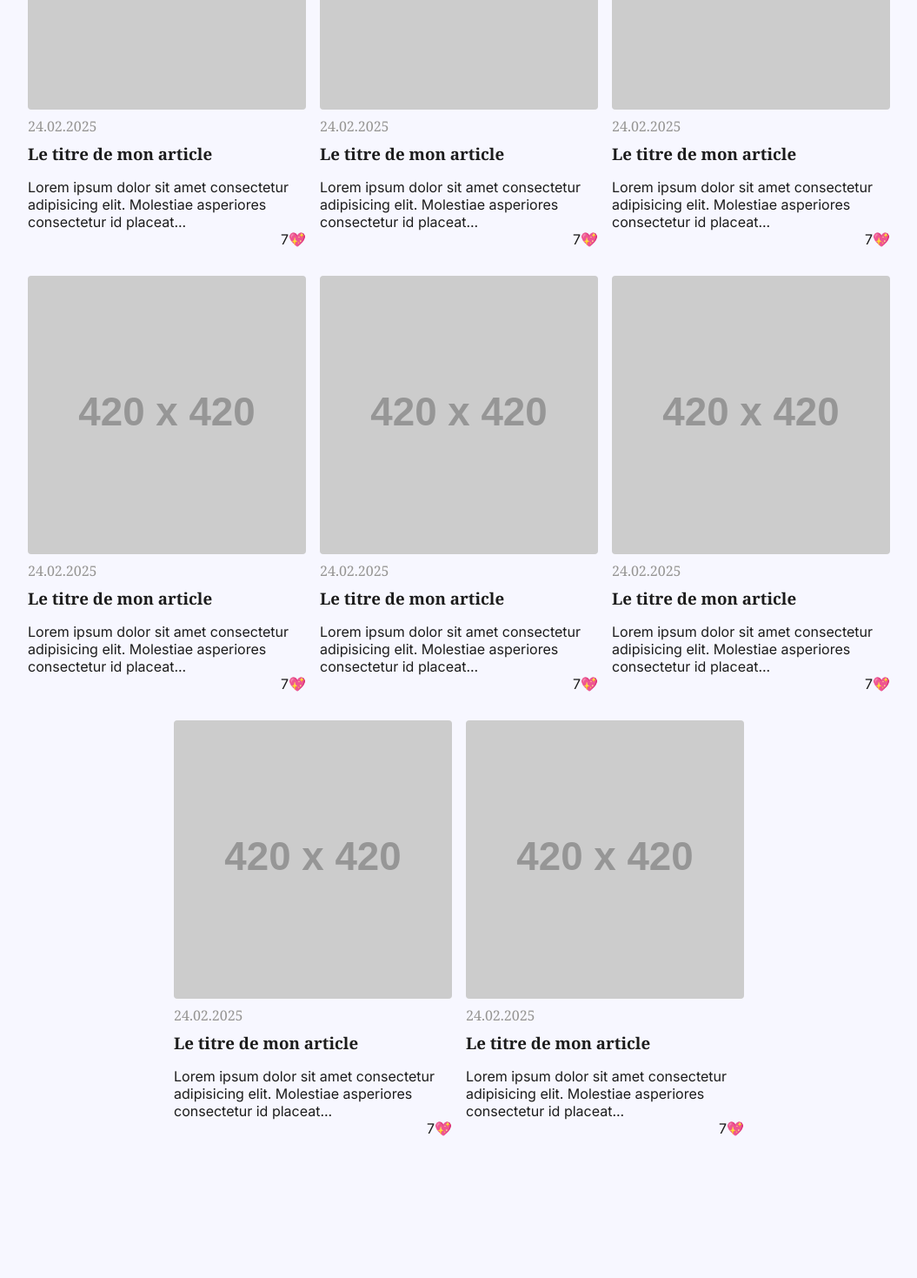
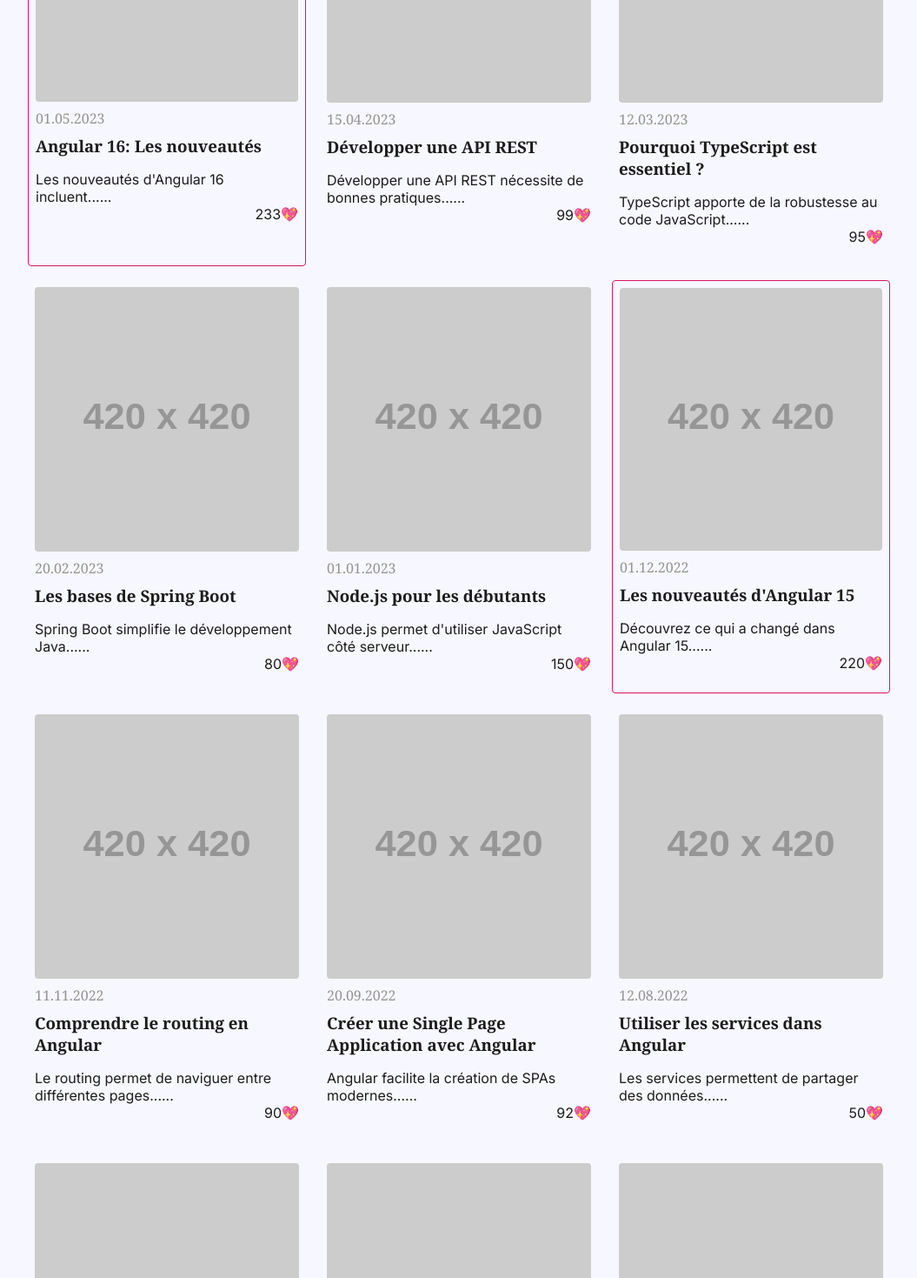
Before and after one commit to TeddyAgt/wild-blog, an Angular app: page / in a window 1280 px wide. Shown: the part 580-2049 px from the top of the page at 87% size, without its empty margins (112-1167 px from the left). Before the commit the page ends 1903 px from the top, so only its background shows below. Built offline with nearby package versions, Linux system fonts and the light colour scheme.

Commit message:
add conditionnal rendering for article list

```diff
--- a/src/app/components/article-list/article-list.component.html
+++ b/src/app/components/article-list/article-list.component.html
@@ -2,7 +2,9 @@
     <h2 class="section-title article-list-section__title">Articles populaires</h2>
 
     <ul class="article-list">
-        <li class="article-list__item">
+        @for (article of articles; track article.id) {
+        @if (article.isPublished) {
+        <li class="article-list__item" [ngClass]="{'article-list__item--popular': article.likeCount > 200}">
             <article class="article-thumbnail">
                 <img [src]="article.image" alt="" class="article-thumbnail__picture">
                 <p class="article-thumbnail__date">{{article.createdAt | date:'dd.MM.yyyy'}}</p>
@@ -11,68 +13,10 @@
                 <p class="article-thumbnail__likes">{{article.likeCount}}💖</p>
             </article>
         </li>
-        <li class="article-list__item">
-            <article class="article-thumbnail">
-                <img [src]="article.image" alt="" class="article-thumbnail__picture">
-                <p class="article-thumbnail__date">{{article.createdAt | date:'dd.MM.yyyy'}}</p>
-                <h3 class="article-thumbnail__title">{{article.title}}</h3>
-                <p class="article-thumbnail__extrait">{{article.content | slice:0:100}}...</p>
-                <p class="article-thumbnail__likes">{{article.likeCount}}💖</p>
-            </article>
-        </li>
-        <li class="article-list__item">
-            <article class="article-thumbnail">
-                <img [src]="article.image" alt="" class="article-thumbnail__picture">
-                <p class="article-thumbnail__date">{{article.createdAt | date:'dd.MM.yyyy'}}</p>
-                <h3 class="article-thumbnail__title">{{article.title}}</h3>
-                <p class="article-thumbnail__extrait">{{article.content | slice:0:100}}...</p>
-                <p class="article-thumbnail__likes">{{article.likeCount}}💖</p>
-            </article>
-        </li>
-        <li class="article-list__item">
-            <article class="article-thumbnail">
-                <img [src]="article.image" alt="" class="article-thumbnail__picture">
-                <p class="article-thumbnail__date">{{article.createdAt | date:'dd.MM.yyyy'}}</p>
-                <h3 class="article-thumbnail__title">{{article.title}}</h3>
-                <p class="article-thumbnail__extrait">{{article.content | slice:0:100}}...</p>
-                <p class="article-thumbnail__likes">{{article.likeCount}}💖</p>
-            </article>
-        </li>
-        <li class="article-list__item">
-            <article class="article-thumbnail">
-                <img [src]="article.image" alt="" class="article-thumbnail__picture">
-                <p class="article-thumbnail__date">{{article.createdAt | date:'dd.MM.yyyy'}}</p>
-                <h3 class="article-thumbnail__title">{{article.title}}</h3>
-                <p class="article-thumbnail__extrait">{{article.content | slice:0:100}}...</p>
-                <p class="article-thumbnail__likes">{{article.likeCount}}💖</p>
-            </article>
-        </li>
-        <li class="article-list__item">
-            <article class="article-thumbnail">
-                <img [src]="article.image" alt="" class="article-thumbnail__picture">
-                <p class="article-thumbnail__date">{{article.createdAt | date:'dd.MM.yyyy'}}</p>
-                <h3 class="article-thumbnail__title">{{article.title}}</h3>
-                <p class="article-thumbnail__extrait">{{article.content | slice:0:100}}...</p>
-                <p class="article-thumbnail__likes">{{article.likeCount}}💖</p>
-            </article>
-        </li>
-        <li class="article-list__item">
-            <article class="article-thumbnail">
-                <img [src]="article.image" alt="" class="article-thumbnail__picture">
-                <p class="article-thumbnail__date">{{article.createdAt | date:'dd.MM.yyyy'}}</p>
-                <h3 class="article-thumbnail__title">{{article.title}}</h3>
-                <p class="article-thumbnail__extrait">{{article.content | slice:0:100}}...</p>
-                <p class="article-thumbnail__likes">{{article.likeCount}}💖</p>
-            </article>
-        </li>
-        <li class="article-list__item">
-            <article class="article-thumbnail">
-                <img [src]="article.image" alt="" class="article-thumbnail__picture">
-                <p class="article-thumbnail__date">{{article.createdAt | date:'dd.MM.yyyy'}}</p>
-                <h3 class="article-thumbnail__title">{{article.title}}</h3>
-                <p class="article-thumbnail__extrait">{{article.content | slice:0:100}}...</p>
-                <p class="article-thumbnail__likes">{{article.likeCount}}💖</p>
-            </article>
-        </li>
+        }
+        } @empty {
+        <li class="article-list__item">Aucun article pour le moment...</li>
+        }
+
     </ul>
 </section>
--- a/src/app/components/article-list/article-list.component.scss
+++ b/src/app/components/article-list/article-list.component.scss
@@ -7,11 +7,17 @@
 
     &__item {
         max-width: 320px;
+        border-radius: 4px;
+
+        &--popular {
+            border: 1px solid var(--highlight);
+        }
     }
 }
 
 .article-thumbnail {
     margin-bottom: 16px;
+    padding: 8px;
 
     &__picture {
         max-width: 100%;
--- a/src/app/components/article-list/article-list.component.ts
+++ b/src/app/components/article-list/article-list.component.ts
@@ -1,22 +1,192 @@
-import { DatePipe, SlicePipe } from "@angular/common";
+import { DatePipe, NgClass, SlicePipe } from "@angular/common";
 import { Component } from "@angular/core";
 import Article from "../../models/article.model";
 
 @Component({
     selector: "article-list",
-    imports: [DatePipe, SlicePipe],
+    imports: [DatePipe, SlicePipe, NgClass],
     templateUrl: "./article-list.component.html",
     styleUrl: "./article-list.component.scss",
 })
 export class ArticleListComponent {
-    article: Article = {
-        title: "Le titre de mon article",
-        content:
-            "Lorem ipsum dolor sit amet consectetur adipisicing elit. Molestiae asperiores consectetur id placeat, reprehenderit officia quisquam, architecto laudantium officiis unde quo similique porro, sed ut totam deleniti cumque cum! Facilis cum beatae error id ex nihil aperiam! Sequi nulla beatae incidunt pariatur? Odio culpa porro similique fuga voluptatem quidem voluptatum explicabo illo vitae voluptates dolorem labore, sit quisquam doloribus, ea modi laboriosam earum, iste ducimus soluta blanditiis recusandae excepturi delectus. Explicabo, beatae dicta fugit aliquid doloribus itaque dignissimos quia. Laboriosam dolorum temporibus excepturi accusamus atque qui deserunt ab. Hic deleniti, error, molestias adipisci a nisi soluta voluptatibus consequatur eaque, neque optio quidem maiores non quaerat eos libero tempora iusto impedit vero aspernatur modi qui? Quidem ipsam tempore delectus quas dolorum.",
-        image: "https://placehold.co/420x420",
-        createdAt: new Date(),
-        isPublished: false,
-        likeCount: 7,
-        categoryName: "Angular",
-    };
+    articles: Article[] = [
+        {
+            id: 1,
+            title: "Angular 16: Les nouveautés",
+            content: "Les nouveautés d'Angular 16 incluent...",
+            createdAt: new Date("2023-05-01"),
+            image: "https://placehold.co/420x420",
+            likeCount: 233,
+            isPublished: true,
+            categoryName: "Angular",
+            isLiked: false,
+        },
+        {
+            id: 2,
+            title: "Développer une API REST",
+            content: "Développer une API REST nécessite de bonnes pratiques...",
+            createdAt: new Date("2023-04-15"),
+            image: "https://placehold.co/420x420",
+            likeCount: 99,
+            isPublished: true,
+            categoryName: "API",
+            isLiked: false,
+        },
+        {
+            id: 3,
+            title: "Pourquoi TypeScript est essentiel ?",
+            content:
+                "TypeScript apporte de la robustesse au code JavaScript...",
+            createdAt: new Date("2023-03-12"),
+            image: "https://placehold.co/420x420",
+            likeCount: 95,
+            isPublished: true,
+            categoryName: "JavaScript",
+            isLiked: false,
+        },
+        {
+            id: 4,
+            title: "Les bases de Spring Boot",
+            content: "Spring Boot simplifie le développement Java...",
+            createdAt: new Date("2023-02-20"),
+            image: "https://placehold.co/420x420",
+            likeCount: 80,
+            isPublished: true,
+            categoryName: "Spring",
+            isLiked: false,
+        },
+        {
+            id: 5,
+            title: "Introduction à RxJS",
+            content: "RxJS facilite la gestion des données asynchrones...",
+            createdAt: new Date("2023-01-15"),
+            image: "https://placehold.co/420x420",
+            likeCount: 65,
+            isPublished: false,
+            categoryName: "JavaScript",
+            isLiked: false,
+        },
+        {
+            id: 6,
+            title: "Node.js pour les débutants",
+            content: "Node.js permet d'utiliser JavaScript côté serveur...",
+            createdAt: new Date("2023-01-01"),
+            image: "https://placehold.co/420x420",
+            likeCount: 150,
+            isPublished: true,
+            categoryName: "JavaScript",
+            isLiked: false,
+        },
+        {
+            id: 7,
+            title: "Guide de démarrage avec MongoDB",
+            content: "MongoDB est une base de données NoSQL...",
+            createdAt: new Date("2023-03-05"),
+            image: "https://placehold.co/420x420",
+            likeCount: 45,
+            isPublished: false,
+            categoryName: "Base de données",
+            isLiked: false,
+        },
+        {
+            id: 8,
+            title: "Les nouveautés d'Angular 15",
+            content: "Découvrez ce qui a changé dans Angular 15...",
+            createdAt: new Date("2022-12-01"),
+            image: "https://placehold.co/420x420",
+            likeCount: 220,
+            isPublished: true,
+            categoryName: "Angular",
+            isLiked: false,
+        },
+        {
+            id: 9,
+            title: "Comprendre le routing en Angular",
+            content: "Le routing permet de naviguer entre différentes pages...",
+            createdAt: new Date("2022-11-11"),
+            image: "https://placehold.co/420x420",
+            likeCount: 90,
+            isPublished: true,
+            categoryName: "Angular",
+            isLiked: false,
+        },
+        {
+            id: 10,
+            title: "GraphQL vs REST: Lequel choisir ?",
+            content: "GraphQL et REST sont deux approches pour les APIs...",
+            createdAt: new Date("2022-10-15"),
+            image: "https://placehold.co/420x420",
+            likeCount: 75,
+            isPublished: false,
+            categoryName: "API",
+            isLiked: false,
+        },
+        {
+            id: 11,
+            title: "Créer une Single Page Application avec Angular",
+            content: "Angular facilite la création de SPAs modernes...",
+            createdAt: new Date("2022-09-20"),
+            image: "https://placehold.co/420x420",
+            likeCount: 92,
+            isPublished: true,
+            categoryName: "Angular",
+            isLiked: false,
+        },
+        {
+            id: 12,
+            title: "Utiliser les services dans Angular",
+            content: "Les services permettent de partager des données...",
+            createdAt: new Date("2022-08-12"),
+            image: "https://placehold.co/420x420",
+            likeCount: 50,
+            isPublished: true,
+            categoryName: "Angular",
+            isLiked: false,
+        },
+        {
+            id: 13,
+            title: "Les avantages des Web Components",
+            content: "Les Web Components permettent de créer des éléments...",
+            createdAt: new Date("2022-07-10"),
+            image: "https://placehold.co/420x420",
+            likeCount: 85,
+            isPublished: false,
+            categoryName: "Web",
+            isLiked: false,
+        },
+        {
+            id: 14,
+            title: "Améliorer les performances de son API",
+            content: "Optimiser une API est essentiel pour une bonne UX...",
+            createdAt: new Date("2022-06-20"),
+            image: "https://placehold.co/420x420",
+            likeCount: 130,
+            isPublished: true,
+            categoryName: "API",
+            isLiked: false,
+        },
+        {
+            id: 15,
+            title: "Les hooks dans React",
+            content: "Les hooks offrent une nouvelle façon de gérer l'état...",
+            createdAt: new Date("2022-05-05"),
+            image: "https://placehold.co/420x420",
+            likeCount: 78,
+            isPublished: true,
+            categoryName: "React",
+            isLiked: false,
+        },
+        {
+            id: 16,
+            title: "Introduction aux Progressive Web Apps (PWA)",
+            content:
+                "Les PWAs combinent les avantages des apps et des sites...",
+            createdAt: new Date("2022-04-01"),
+            image: "https://placehold.co/420x420",
+            likeCount: 60,
+            isPublished: true,
+            categoryName: "Web",
+            isLiked: false,
+        },
+    ];
 }
--- a/src/app/models/article.model.ts
+++ b/src/app/models/article.model.ts
@@ -1,9 +1,11 @@
 export default interface Article {
+    id: number;
     title: string;
     content: string;
     image: string;
     createdAt: Date;
     isPublished: boolean;
+    isLiked: boolean;
     likeCount: number;
     categoryName: string;
 }
--- a/src/styles.scss
+++ b/src/styles.scss
@@ -23,6 +23,7 @@
     --black: #1c1c1c;
     --grey: #959492;
     --grey-light: #dedddb;
+    --highlight: #d71465;
 
     // fonts
     --ff-main: "Inter", sans-serif;
```
